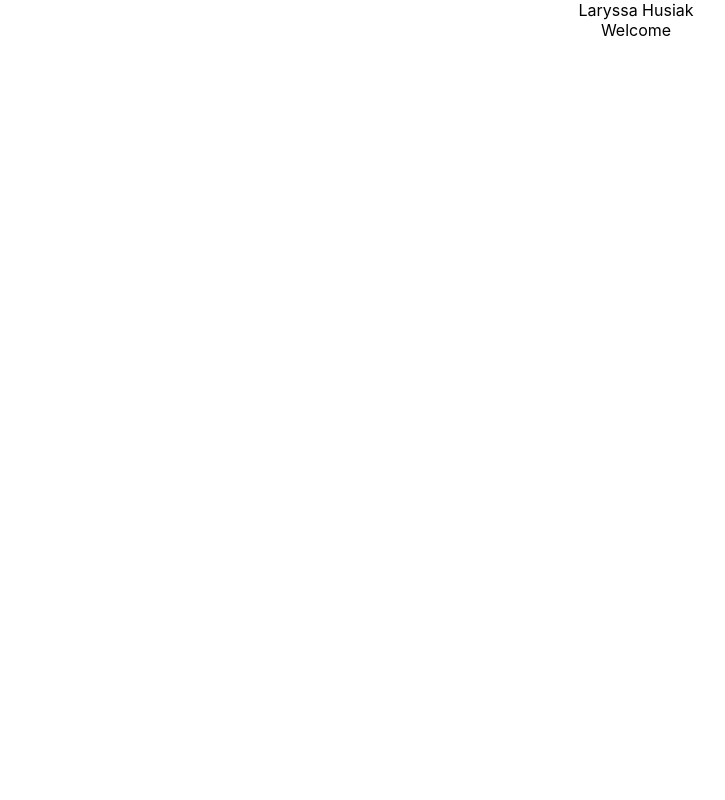
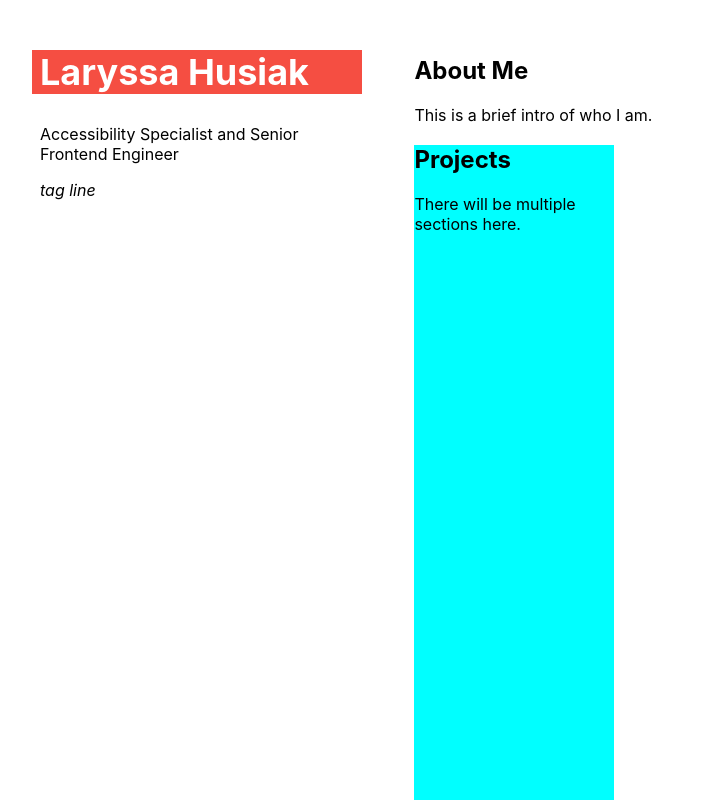
Before and after one commit to lahusiak/portfolio-site, a React (Create React App) app: page / in a window 1280 px wide. Shown: the top 800 px of the page, without its empty margins (4-729 px from the left). Built offline with nearby package versions, Linux system fonts and the light colour scheme.

Commit message:
Initial layout with header and sections

```diff
--- a/public/index.html
+++ b/public/index.html
@@ -24,7 +24,7 @@
       work correctly both with client-side routing and a non-root public URL.
       Learn how to configure a non-root public URL by running `npm run build`.
     -->
-    <title>React App</title>
+    <title>Laryssa Husiak's Portfolio Site</title>
   </head>
   <body>
     <noscript>You need to enable JavaScript to run this app.</noscript>
--- a/src/App.css
+++ b/src/App.css
@@ -1,3 +1,5 @@
-.App {
-  text-align: center;
+.main {
+  font-size: 1rem;
+  margin: 1rem;
+  width: 70%;
 }
--- a/src/App.js
+++ b/src/App.js
@@ -1,12 +1,18 @@
-import logo from './logo.svg';
 import './App.css';
+import Header from './header/header';
+import AboutSection from './section/about';
+import Section from './section/section';
 
 function App() {
   return (
     <div className="App">
-      <header>Laryssa Husiak</header>
-      <main>Welcome</main>
-    </div>
+        <Header/>
+        {/* on mobile 100% width, on desktop 70% */}
+        <main className="main">
+          <AboutSection />
+          <Section />
+        </main>
+      </div>
   );
 }
 
--- /dev/null
+++ b/src/header/header.css
@@ -0,0 +1,94 @@
+
+
+.header {
+    width: 100%;
+    height: 100%;
+    position: sticky;
+    top: 0;
+    --main-header-color: #f54e42;
+    background-color: var(--main-header-color);
+    color: white;
+    font-size: 1.5rem;
+
+  }
+
+  .header__container {
+    display: flex;
+    justify-content: space-between;
+    align-items: center;
+    margin: 0 1rem;
+  }
+
+  .main {
+    width: 100%;
+    margin: 1rem;
+  }
+
+  .header__tagline {
+    display: none;
+  }
+
+  .header__navBtn {
+    width: 50px;
+    height: 50px;
+    padding-block: 0px;
+    padding-inline: 0px;
+    border: none;
+    background-color:var(--main-header-color);
+    cursor: pointer;
+  }
+
+  .header__navBtn svg {
+    fill: #ffffff;
+  }
+
+
+  /* Tablet and above  */
+  @media (min-width: 768px) {
+    /* Styles for tablets and larger */
+    .App {
+      display: flex;
+    }
+
+    .header__container {
+      display: block;
+    }
+
+    .header {
+      font-size: 1.5rem;
+      padding: 1.25rem;
+      width: 30%;
+      background-color: initial;
+    }
+
+    .header__title {
+      background-color: var(--main-header-color);
+      padding-top: 0;
+      padding-left: .5rem;
+    }
+
+    .header__tagline {
+      display: block;
+      background-color: initial;
+      color: #000000;
+      font-size: 1rem;
+      padding-left: .5rem;
+    }
+
+    .header__tagline--desc {
+      font-style: italic;
+    }
+
+    .header__navBtn {
+      display: none;
+    }
+
+    .main {
+      font-size: 1rem;
+      margin: 1rem;
+      width: 70%;
+    }
+    .section__about {
+      margin-top: 2.5rem;
+    }
+  }
--- /dev/null
+++ b/src/header/header.jsx
@@ -0,0 +1,22 @@
+import "./header.css";
+
+function Header () {
+    return (
+        <header className="header">
+            <section className="header__container">
+                <h1 className="header__title">Laryssa Husiak</h1>
+                <div className="header__tagline">
+                    <p className="header__tagline--title">Accessibility Specialist and Senior Frontend Engineer</p>
+                    <p className="header__tagline--desc">tag line</p>
+                </div>
+                <button className="header__navBtn">
+                    <svg title="navigation menu" xmlns="http://www.w3.org/2000/svg" width="36" height="36" viewBox="0 0 32 32">
+                        <path d="M4,10h24c1.104,0,2-0.896,2-2s-0.896-2-2-2H4C2.896,6,2,6.896,2,8S2.896,10,4,10z M28,14H4c-1.104,0-2,0.896-2,2  s0.896,2,2,2h24c1.104,0,2-0.896,2-2S29.104,14,28,14z M28,22H4c-1.104,0-2,0.896-2,2s0.896,2,2,2h24c1.104,0,2-0.896,2-2  S29.104,22,28,22z" />
+                    </svg>
+                </button>
+            </section>
+        </header>
+    )
+}
+
+export default Header;
--- /dev/null
+++ b/src/section/about.jsx
@@ -0,0 +1,12 @@
+import './section.css';
+
+function AboutSection () {
+    return (
+        <section className="section__about">
+            <h2>About Me</h2>
+            <p>This is a brief intro of who I am.</p>
+        </section>
+    )
+}
+
+export default AboutSection;
--- /dev/null
+++ b/src/section/section.css
@@ -0,0 +1,10 @@
+.section__about {
+    margin-top: 2.5rem;
+}
+
+/* temporary styling to test sticky */
+.section__container {
+    height: 1000px;
+    width: 200px;
+    background-color: aqua;
+}
--- /dev/null
+++ b/src/section/section.jsx
@@ -0,0 +1,12 @@
+import "./section.css";
+
+function Section() {
+    return (
+        <section className="section__container">
+            <h2>Projects</h2>
+            <p>There will be multiple sections here.</p>
+        </section>
+    )
+}
+
+export default Section;
```
Also changed, not shown: src/logo.svg (deleted), 1 other file (tests, documents, lock files or other folders).
